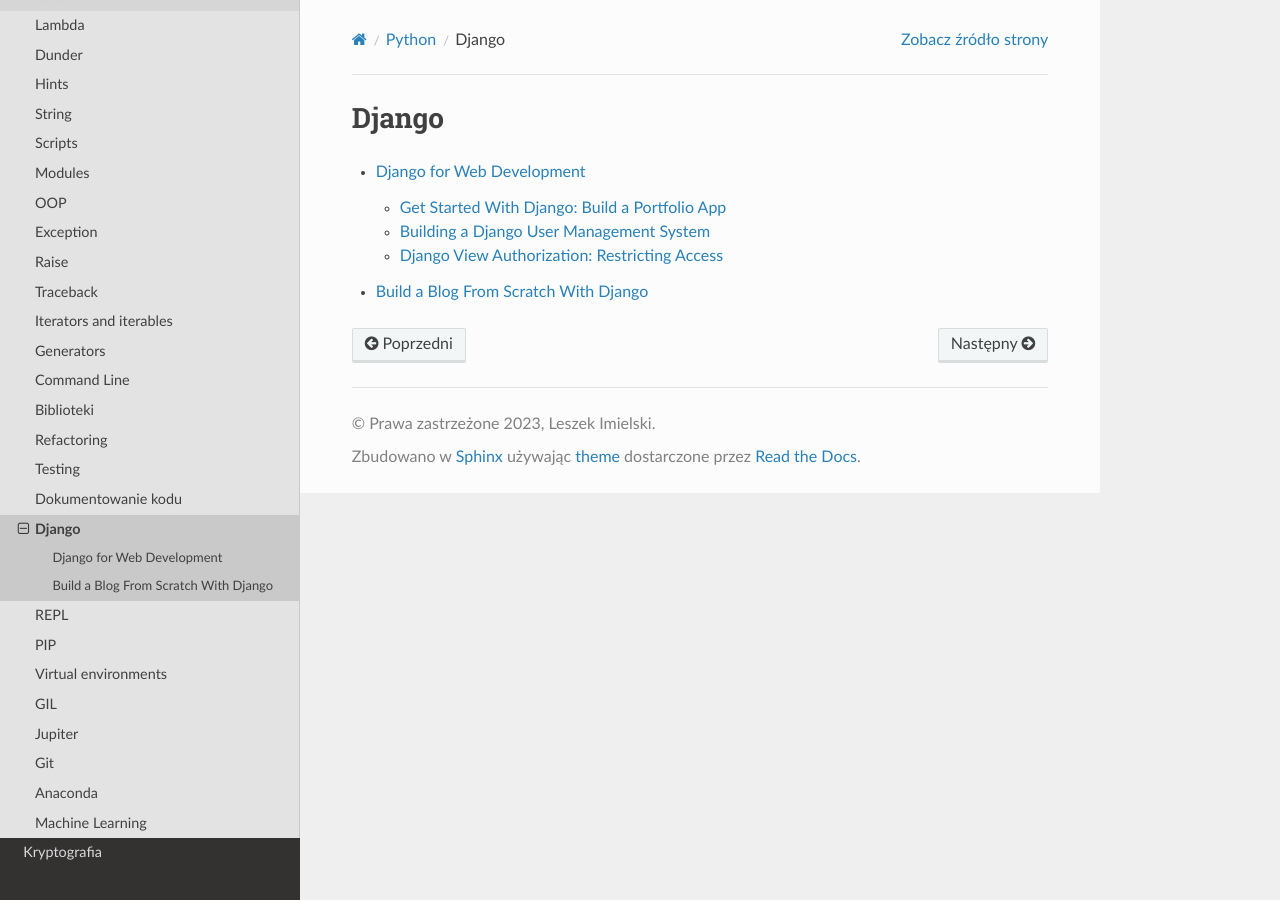
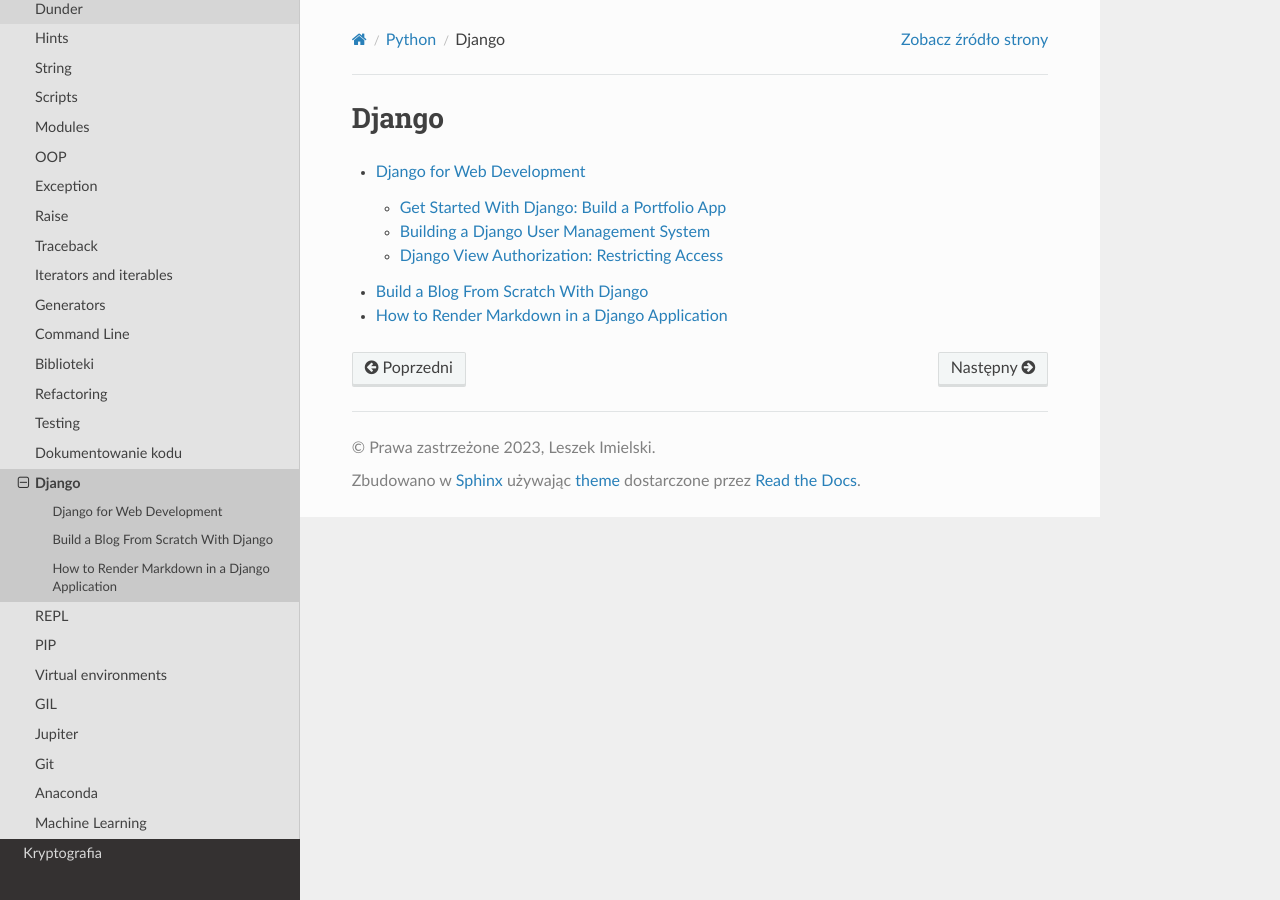
Before and after one commit to limielski/UsingSphinx, a Sphinx documentation site: the page built from docs/source/python/django/index.rst, in a window 1280 px wide. Built offline with Sphinx 7.4.7 and the Read the Docs theme 2.0.0, drawn with Linux system fonts in a browser that asks for light colours.

Commit message:
add lesson django1-0.rst

```diff
--- /dev/null
+++ b/docs/source/python/django/django1-0.rst
@@ -0,0 +1,7 @@
+How to Render Markdown in a Django Application
+==============================================
+
+by Robert Alford  Nov 20, 2023
+ django intermediate
+
+https://realpython.com/django-markdown/
--- a/docs/source/python/django/index.rst
+++ b/docs/source/python/django/index.rst
@@ -6,3 +6,4 @@
 
    django0-0
    django0-1
+   django1-0
```
